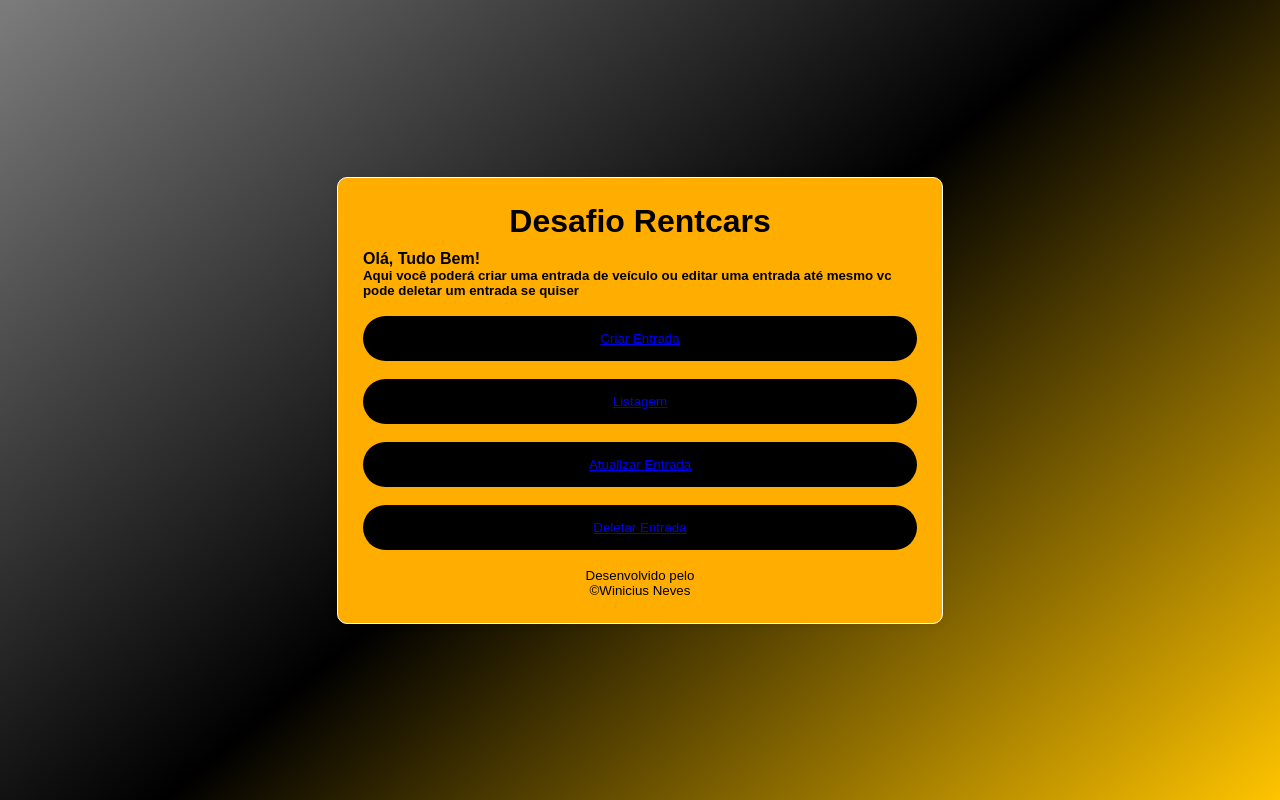
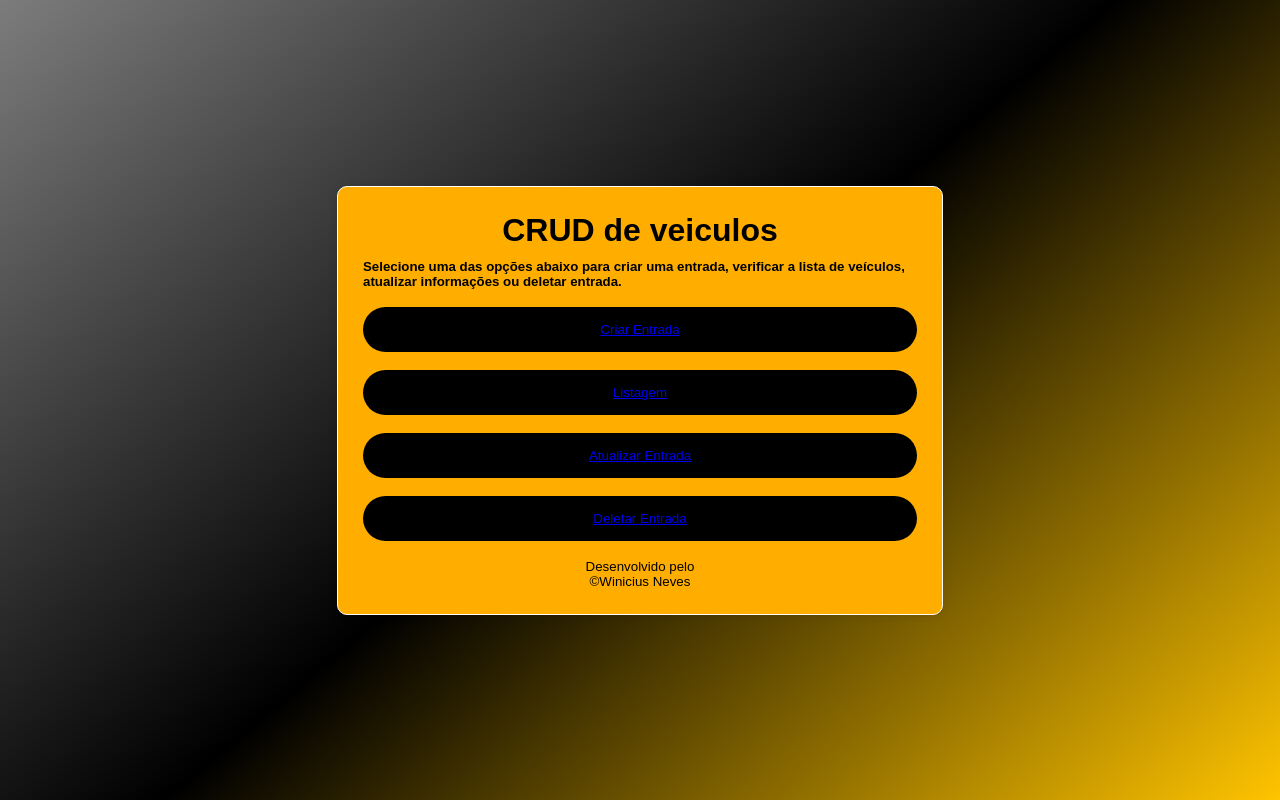
Before and after one commit to WiniciusNeves/rentcars, a website: page Desafio Rentcars/frontend/index.html in a window 1280 px wide. Drawn offline with Linux system fonts and the light colour scheme.

Commit message:
Update index.html

```diff
--- a/Desafio Rentcars/frontend/index.html
+++ b/Desafio Rentcars/frontend/index.html
@@ -5,6 +5,8 @@
   <meta charset="UTF-8">
   <meta name="viewport" content="width=device-width, initial-scale=1.0">
   <title>Desafio Rentcars</title>
+  <link rel="stylesheet" href="styles.css">
+
 </head>
 <style>
 
@@ -100,11 +102,11 @@
 
 <body>
   <div class="container">
-    <h1>Desafio Rentcars</h1>
+    <h1>CRUD de veiculos</h1>
     <form>
       <div id="cabeçalho">
-        <h4>Olá, Tudo Bem!</h4>
-        <h5>Aqui você poderá criar uma entrada de veículo ou editar uma entrada até mesmo vc pode deletar um entrada se quiser</h5>
+        <h4></h4>
+        <h5>Selecione uma das opções abaixo para criar uma entrada, verificar a lista de veículos, atualizar informações ou deletar entrada.</h5>
       </div>
       <br>
       <div id="botao">
```
